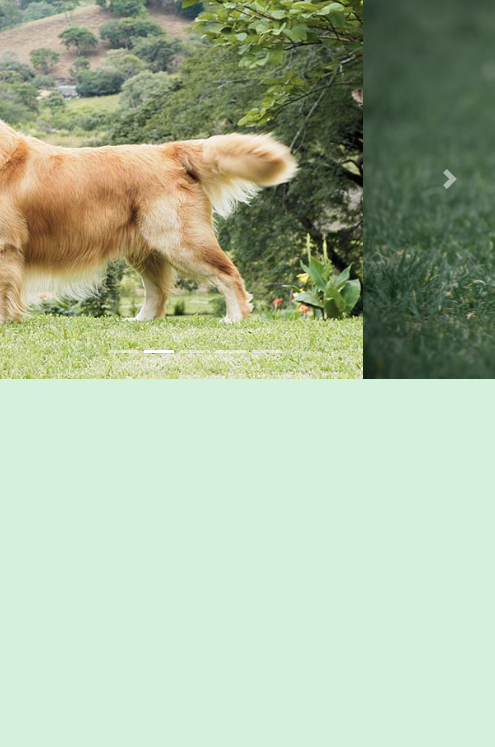
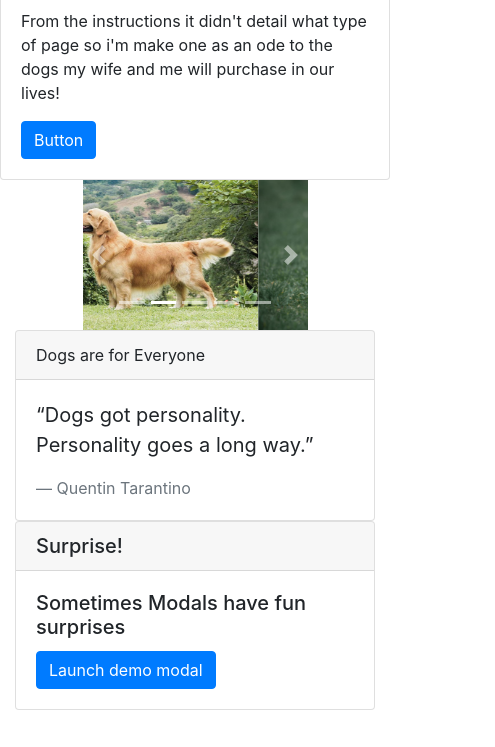
Before and after one commit to MrHyde801/CarouselBootsrap, a plain HTML site: page index.html in a window 390 px wide. Shown: the part 97-844 px from the top of the page, 495 px wide, since content can reach past the window. Drawn offline with nearby package versions, Linux system fonts and the light colour scheme.

Commit message:
added responsiveness, some cards, began working on modal

```diff
--- a/index.html
+++ b/index.html
@@ -10,21 +10,30 @@
 </head>
 <body>
         <div class="container d-flex flex-column align-items-center">
-        <div class="header">
-            <h1 class="text-success">My Future Dogs!</h1>
+            <div class="row">
+                <div class="card">
+                    <div class="card-header">
+                    Bootstrap Doggy Style
                     </div>
-        <div>
-            <div id="carouselExampleIndicators" class="carousel slide" data-ride="carousel">
+                    <div class="card-body">
+                    <h5 class="card-title">My future dogs</h5>
+                    <p class="card-text">From the instructions it didn't detail what type of page so i'm make one as an ode to the dogs my wife and me will purchase in our lives!</p>
+                    <a href="#" class="btn btn-primary">Button</a>
+                    </div>
+                </div>
+            </div>
+            <div class="row ">
+                <div id="carouselIndicators" class="carousel slide" data-ride="carousel">
                     <ol class="carousel-indicators">
-                <li data-target="#carouselExampleIndicators" data-slide-to="0" class="active"></li>
-                <li data-target="#carouselExampleIndicators" data-slide-to="1"></li>
-                <li data-target="#carouselExampleIndicators" data-slide-to="2"></li>
-                <li data-target="#carouselExampleIndicators" data-slide-to="3"></li>
-                <li data-target="#carouselExampleIndicators" data-slide-to="4"></li>
+                    <li data-target="#carouselIndicators" data-slide-to="0" class="active"></li>
+                    <li data-target="#carouselIndicators" data-slide-to="1"></li>
+                    <li data-target="#carouselIndicators" data-slide-to="2"></li>
+                    <li data-target="#carouselIndicators" data-slide-to="3"></li>
+                    <li data-target="#carouselIndicators" data-slide-to="4"></li>
                     </ol>
                     <div class="carousel-inner">
                     <div class="carousel-item active">
-                    <img class="d-block w-100" src="images/golden-retriever.jpeg" alt="First slide">
+                        <img class="d-block" src="images/golden-retriever.jpeg" alt="First slide">
                         <div class="carousel-caption d-none d-md-block">
                             <div class='caption-text'>
                                 <h3>Golden Retriever</h3>
@@ -33,7 +42,7 @@
                         </div>
                     </div>
                     <div class="carousel-item">
-                    <img class="d-block w-100" src="images/corgi.jpeg" alt="Second slide">
+                        <img class="d-block" src="images/corgi.jpeg" alt="Second slide">
                         <div class="carousel-caption d-none d-md-block">
                             <div class='caption-text'>
                                 <h3>Corgi</h3>
@@ -42,7 +51,7 @@
                         </div>
                     </div>
                     <div class="carousel-item">
-                    <img class="d-block w-100" src="images/bernese-mountain-dog.jpeg" alt="Third slide">
+                        <img class="d-block" src="images/bernese-mountain-dog.jpeg" alt="Third slide">
                         <div class="carousel-caption d-none d-md-block">
                             <div class='caption-text'>
                                 <h3>Bernese Mountain Dogs</h3>
@@ -51,7 +60,7 @@
                         </div>
                     </div>
                     <div class="carousel-item">
-                    <img class="d-block w-100" src="images/labradoodle.jpeg" alt="Fourth slide">
+                        <img class="d-block" src="images/labradoodle.jpeg" alt="Fourth slide">
                         <div class="carousel-caption d-none d-md-block">
                             <div class='caption-text'>
                                 <h3>Labradoodle</h3>
@@ -60,7 +69,7 @@
                         </div>
                     </div>
                     <div class="carousel-item">
-                    <img class="d-block w-100" src="images/rottweiler.jpeg" alt="Fifth slide">
+                        <img class="d-block" src="images/rottweiler.jpeg" alt="Fifth slide">
                         <div class="carousel-caption d-none d-md-block">
                             <div class='caption-text'>
                                 <h3>Rottweiler</h3>
@@ -69,17 +78,57 @@
                         </div>
                     </div>
                     </div>
-                <a class="carousel-control-prev" href="#carouselExampleIndicators" role="button" data-slide="prev">
+                    <a class="carousel-control-prev" href="#carouselIndicators" role="button" data-slide="prev">
                     <span class="carousel-control-prev-icon" aria-hidden="true"></span>
                     <span class="sr-only">Previous</span>
                     </a>
-                <a class="carousel-control-next" href="#carouselExampleIndicators" role="button" data-slide="next">
+                    <a class="carousel-control-next" href="#carouselIndicators" role="button" data-slide="next">
                     <span class="carousel-control-next-icon" aria-hidden="true"></span>
                     <span class="sr-only">Next</span>
                     </a>
                 </div>
             </div>
             <div class="row">
+                <div class="col-sm-6">
+                    <div class="card">
+                        <div class="card-header">
+                            Dogs are for Everyone
+                        </div>
+                        <div class="h-100 card-body" >
+                        <blockquote class="blockquote mb-0">
+                            <p>“Dogs got personality. Personality goes a long way.”</p>
+                            <footer class="blockquote-footer">Quentin Tarantino <cite title="Source Title"></cite></footer>
+                        </blockquote>
+                        </div>
+                    </div>
+                </div>
+                <div class="col-sm-6">
+                    <div class="card">
+                        <h5 class="card-header">Surprise!</h5>
+                        <div class="card-body">
+                          <h5 class="card-title">Sometimes Modals have fun surprises</h5>
+                          <button type="button" class="btn btn-primary" data-toggle="modal" data-target="#Modal">
+                            Launch demo modal
+                          </button>
+                        </div>
+                </div>
+            </div>
+            <div class="modal fade" id="Modal" tabindex="-1" aria-labelledby="ModalLabel" aria-hidden="true">
+                <div class="modal-dialog modal-dialog-scrollable">
+                  <div class="modal-content">
+                    <div class="modal-header">
+                      <h5 class="modal-title" id="ModalLabel">Our Current Pup Penny!!</h5>
+                      <button type="button" class="close" data-dismiss="modal" aria-label="Close">
+                        <span aria-hidden="true">&times;</span>
+                      </button>
+                    </div>
+                    <div class="modal-body">
+
+                    </div>
+                    <div class="modal-footer">
+                      <button type="button" class="btn btn-secondary" data-dismiss="modal">Close</button>
+                    </div>
+                  </div>
                 </div>
               </div>
         </div>
--- a/style.css
+++ b/style.css
@@ -1,18 +1,17 @@
-body {
-    padding: 20px;
-    background-color: #D4F2DB;
+img {
+    height: 500px;
+    object-fit: fill;
 }
 
-p {
-    font-size: 20px;
-}
 
-.caption-text {
-    background: rgb(218, 223, 234, .4);
+@media screen and (max-width: 800px) {
+    img {
+      height: 300px;
+    }
+  }
 
-}
-
-.active {
-    object-fit: fill;
-    width: 600px;
-}
+  @media screen and (max-width: 400px) {
+    img {
+      height: 150px;
+    }
+  }
```
Lines whose indentation alone changed are shown as unchanged.
